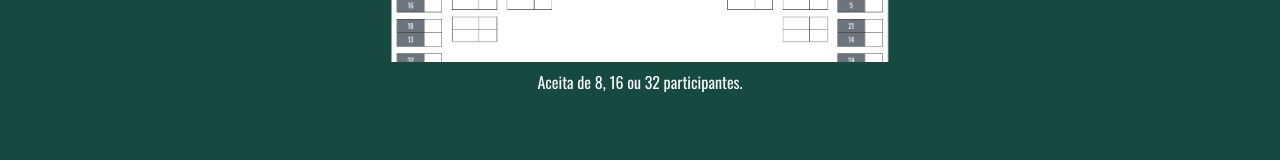
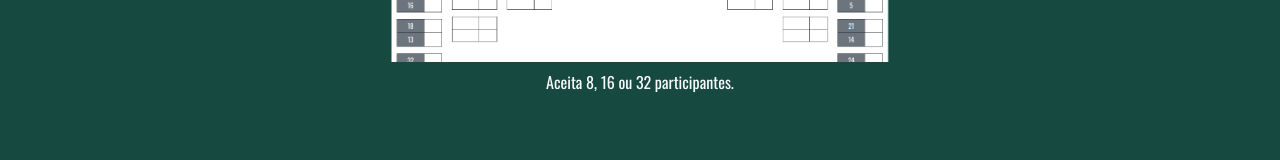
Before and after one commit to savi8sant8s/soccer-table, a Next.js app: page / in a window 1280 px wide. Shown: the part 591-751 px from the top of the page. Built offline with nearby package versions, Linux system fonts and the light colour scheme.

Commit message:
Updated the second slide description.

```diff
--- a/pages/index.js
+++ b/pages/index.js
@@ -27,7 +27,7 @@ export default class AppCreateTable extends Component {
                             <div className="each-slide">
                                 <h1 className="text-light">Tabela de Mata-Mata</h1>
                                 <img height="40%" width="40%" src="elim.png" />
-                                <p className="text-light mt-2">Aceita de 8, 16 ou 32 participantes.</p>
+                                <p className="text-light mt-2">Aceita 8, 16 ou 32 participantes.</p>
                             </div>
                             <div className="each-slide">
                                 <h1 className="text-light">Tabela de Fase de Grupos</h1>
```
